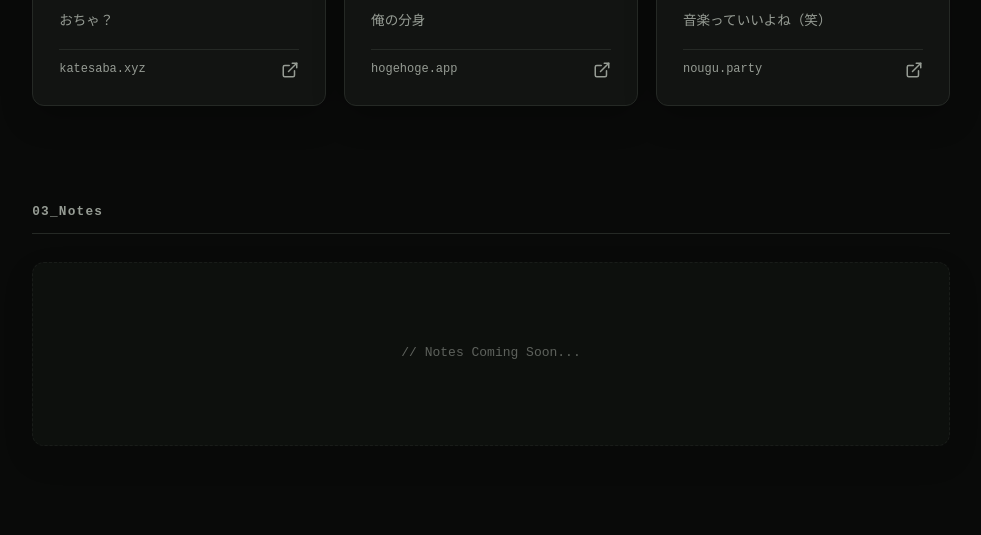
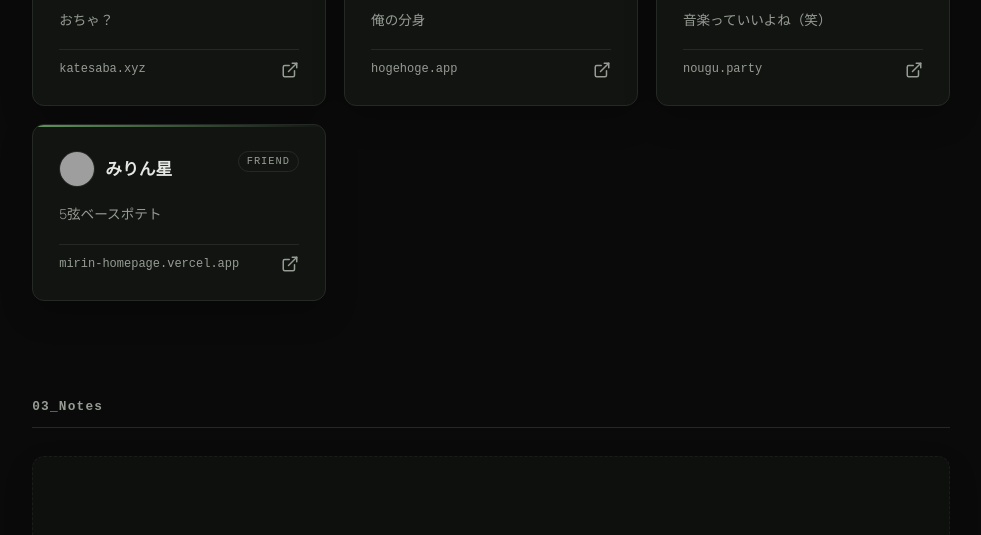
Before and after one commit to b4mbo-o/b4mboo.net, a plain HTML site: page index.html in a window 1280 px wide. Shown: the part 2160-2695 px from the top of the page, without its empty margins (279-1260 px from the left). Drawn offline with Linux system fonts and the light colour scheme; no server answers; grey boxes are pictures that could not be loaded.

Commit message:
みりん星

```diff
--- a/index.html
+++ b/index.html
@@ -368,6 +368,20 @@
                             <svg xmlns="http://www.w3.org/2000/svg" width="18" height="18" viewBox="0 0 24 24" fill="none" stroke="currentColor" stroke-width="2" stroke-linecap="round" stroke-linejoin="round" aria-hidden="true"><path d="M18 13v6a2 2 0 0 1-2 2H5a2 2 0 0 1-2-2V8a2 2 0 0 1 2-2h6"></path><polyline points="15 3 21 3 21 9"></polyline><line x1="10" y1="14" x2="21" y2="3"></line></svg>
                         </div>
                     </a>
+                    <a href="https://mirin-homepage.vercel.app" target="_blank" rel="noopener noreferrer" class="card link-card friend-card">
+                        <div class="card-top">
+                            <span class="friend-heading">
+                                <img class="friend-icon" src="https://pbs.twimg.com/profile_images/2109438832391438336/sOqhCEDO_400x400.jpg" alt="" loading="lazy" decoding="async" referrerpolicy="no-referrer" onerror="this.style.display='none'">
+                                <span class="service-name">みりん星</span>
+                            </span>
+                            <span class="friend-badge">FRIEND</span>
+                        </div>
+                        <p class="service-desc">5弦ベースポテト</p>
+                        <div class="card-footer">
+                            <span>mirin-homepage.vercel.app</span>
+                            <svg xmlns="http://www.w3.org/2000/svg" width="18" height="18" viewBox="0 0 24 24" fill="none" stroke="currentColor" stroke-width="2" stroke-linecap="round" stroke-linejoin="round" aria-hidden="true"><path d="M18 13v6a2 2 0 0 1-2 2H5a2 2 0 0 1-2-2V8a2 2 0 0 1 2-2h6"></path><polyline points="15 3 21 3 21 9"></polyline><line x1="10" y1="14" x2="21" y2="3"></line></svg>
+                        </div>
+                    </a>
                 </div>
             </section>
             <!-- Notes (Blog) Section -->
```
